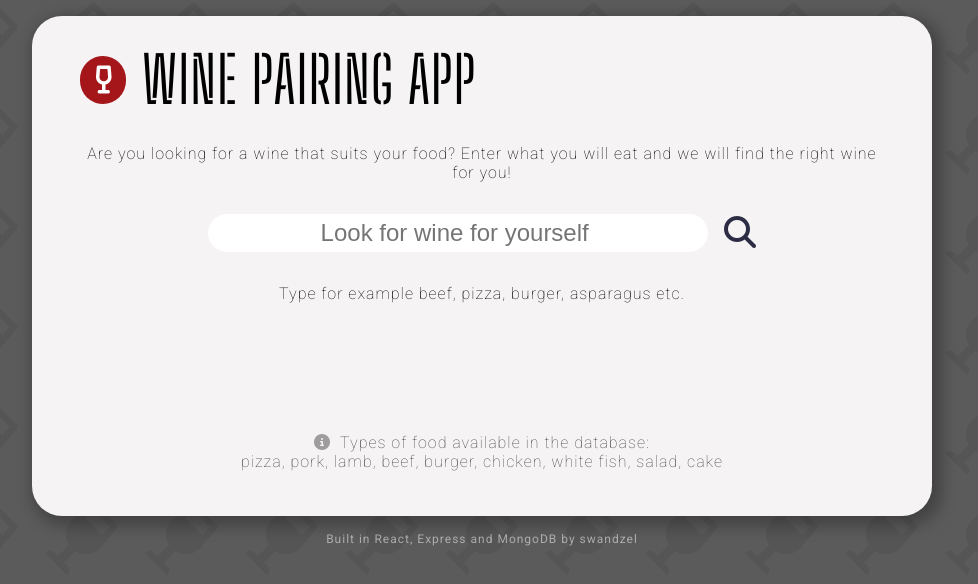
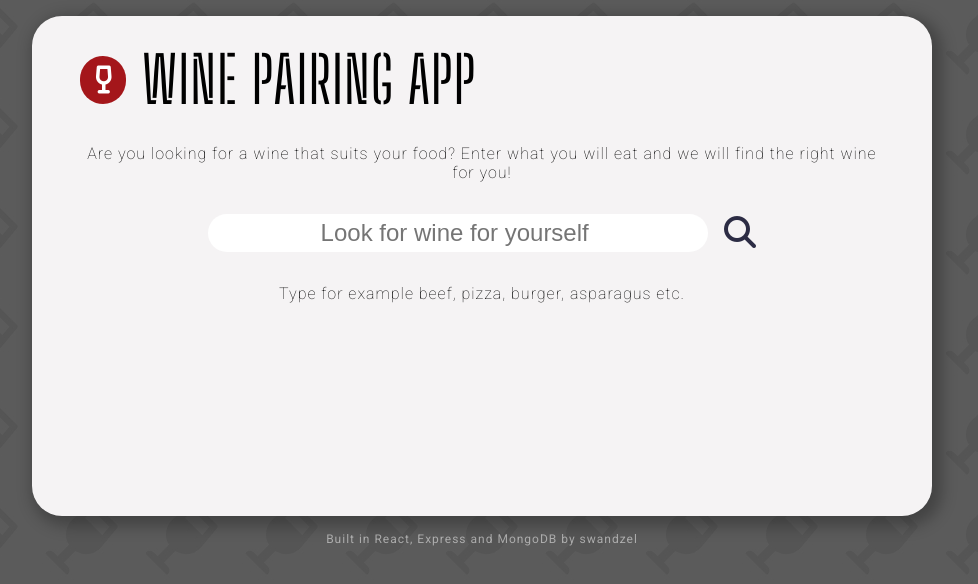
Before and after one commit to swandzel/wine-pairing-app, a React (Create React App) app: page / in a window 1280 px wide. Shown: the top 584 px of the page, without its empty margins (158-1136 px from the left). Built offline with nearby package versions, Linux system fonts and the light colour scheme; no server answers.

Commit message:
custom useFetchWines hook added

```diff
--- a/src/App.js
+++ b/src/App.js
@@ -1,5 +1,3 @@
-import { useState } from "react";
-
 import Logo from "./components/Logo/Logo";
 import SearchBar from "./components/SearchBar/SearchBar";
 import Grapes from "./components/Grapes/Grapes";
@@ -9,50 +7,21 @@ import Loader from "./components/Loader/Loader";
 
 import { motion, AnimatePresence } from "framer-motion";
 import { fadeAnimation, containerAnimation } from "./utils/framer-animations";
-import { getWines } from "./utils/api.js";
+
+import useFetchWines from "./hooks/useFetchWines";
 
 import "./App.css";
 
 const App = () => {
-  const [query, setQuery] = useState("");
-  const [wine, setWine] = useState(null);
-  const [food, setFood] = useState(
-    "Are you looking for a wine that suits your food? Enter what you will eat and we will find the right wine for you!"
-  );
-  const [info, setInfo] = useState(
-    "Type for example beef, pizza, burger, asparagus etc."
-  );
-  const [loader, setLoader] = useState(false);
+  const { query, setQuery, wine, food, info, loader, fetchWines } =
+    useFetchWines();
 
   const { hidden, visible, exit, fadeTransition } = fadeAnimation;
   const { open, closed, initial, containerTransition } = containerAnimation;
 
-  const fetchWines = async () => {
-    if (query !== "") {
-      setWine(null);
-      setLoader(true);
-      const data = await getWines(query);
-      setWine(data)
-      setQuery("");
-      setFood("Are you going to eat something else?");
-      setInfo(`Results for "${query}"`);
-
-      if (data.status === "failure") {
-        setWine(null);
-        setInfo(data.message);
-        setQuery("");
-        setFood(
-          "Are you looking for a wine that suits your food? Enter what you will eat and we will find the right wine for you!"
-        );
-      }
-      setLoader(false);
-    }
-
-  }
-
   const search = (e) => {
     if (e.key === "Enter" && query !== "") {
-      fetchWines()
+      fetchWines();
     }
     return false;
   };
@@ -99,8 +68,6 @@ const App = () => {
               {info}
             </motion.div>
 
-            {loader && <Loader />}
-
             {wine && (
               <motion.div
                 initial={hidden}
@@ -115,24 +82,8 @@ const App = () => {
                 <Wine productMatches={wine.productMatches?.[0]} />
               </motion.div>
             )}
-            {!wine && (
-              <motion.div
-                initial={hidden}
-                animate={visible}
-                exit={exit}
-                className="how-it-works"
-              >
-                {!loader && (
-                  <p>
-                    <i className="fas fa-info-circle"></i>
-                    Types of food available in the database:
-                    <br />
-                    pizza, pork, lamb, beef, burger, chicken, white fish, salad,
-                    cake
-                  </p>
-                )}
-              </motion.div>
-            )}
+
+            {loader && <Loader />}
           </div>
         </motion.div>
       </AnimatePresence>
--- /dev/null
+++ b/src/hooks/useFetchWines.js
@@ -0,0 +1,52 @@
+import { useState, useCallback } from "react";
+import { getWines } from "./../utils/api";
+
+const INITIAL_FOOD_TEXT =
+  "Are you looking for a wine that suits your food? Enter what you will eat and we will find the right wine for you!";
+const INITIAL_INFO_TEXT =
+  "Type for example beef, pizza, burger, asparagus etc.";
+
+const useFetchWines = () => {
+  const [query, setQuery] = useState("");
+  const [wine, setWine] = useState(null);
+  const [food, setFood] = useState(INITIAL_FOOD_TEXT);
+  const [info, setInfo] = useState(INITIAL_INFO_TEXT);
+  const [loader, setLoader] = useState(false);
+
+  const fetchWines = useCallback(async () => {
+    if (query.trim() !== "") {
+      setWine(null);
+      setLoader(true);
+
+      try {
+        const data = await getWines(query);
+        setWine(data);
+        setQuery("");
+        setFood("Are you going to eat something else?");
+        setInfo(`Results for "${query}"`);
+
+        if (data.status === "failure") {
+          setWine(null);
+          setInfo(data.message);
+          setFood(INITIAL_FOOD_TEXT);
+        }
+      } catch (error) {
+        setInfo("An error occurred while fetching wines. Please try again.");
+      } finally {
+        setLoader(false);
+      }
+    }
+  }, [query]);
+
+  return {
+    query,
+    setQuery,
+    wine,
+    food,
+    info,
+    loader,
+    fetchWines,
+  };
+};
+
+export default useFetchWines;
```
